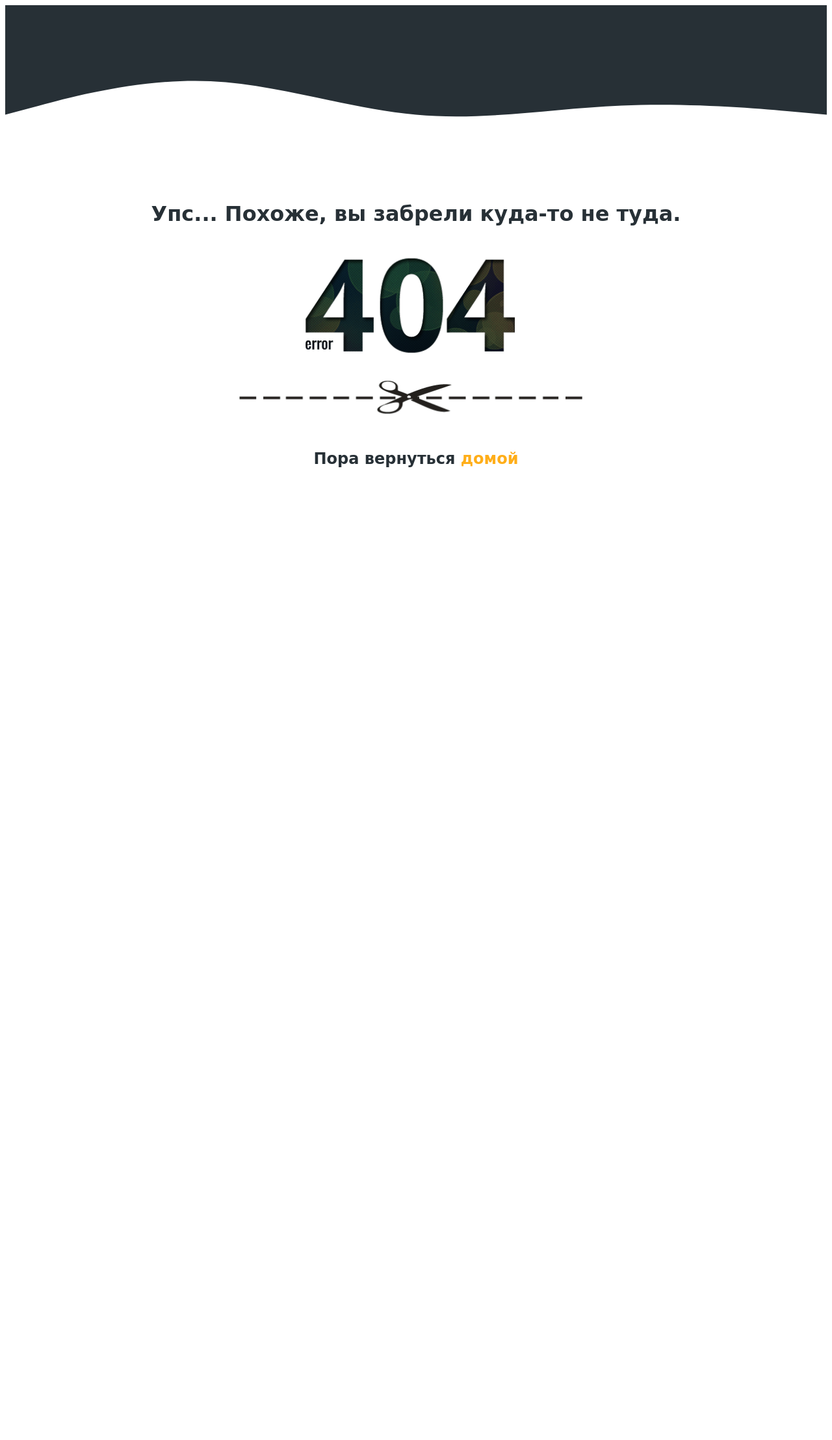
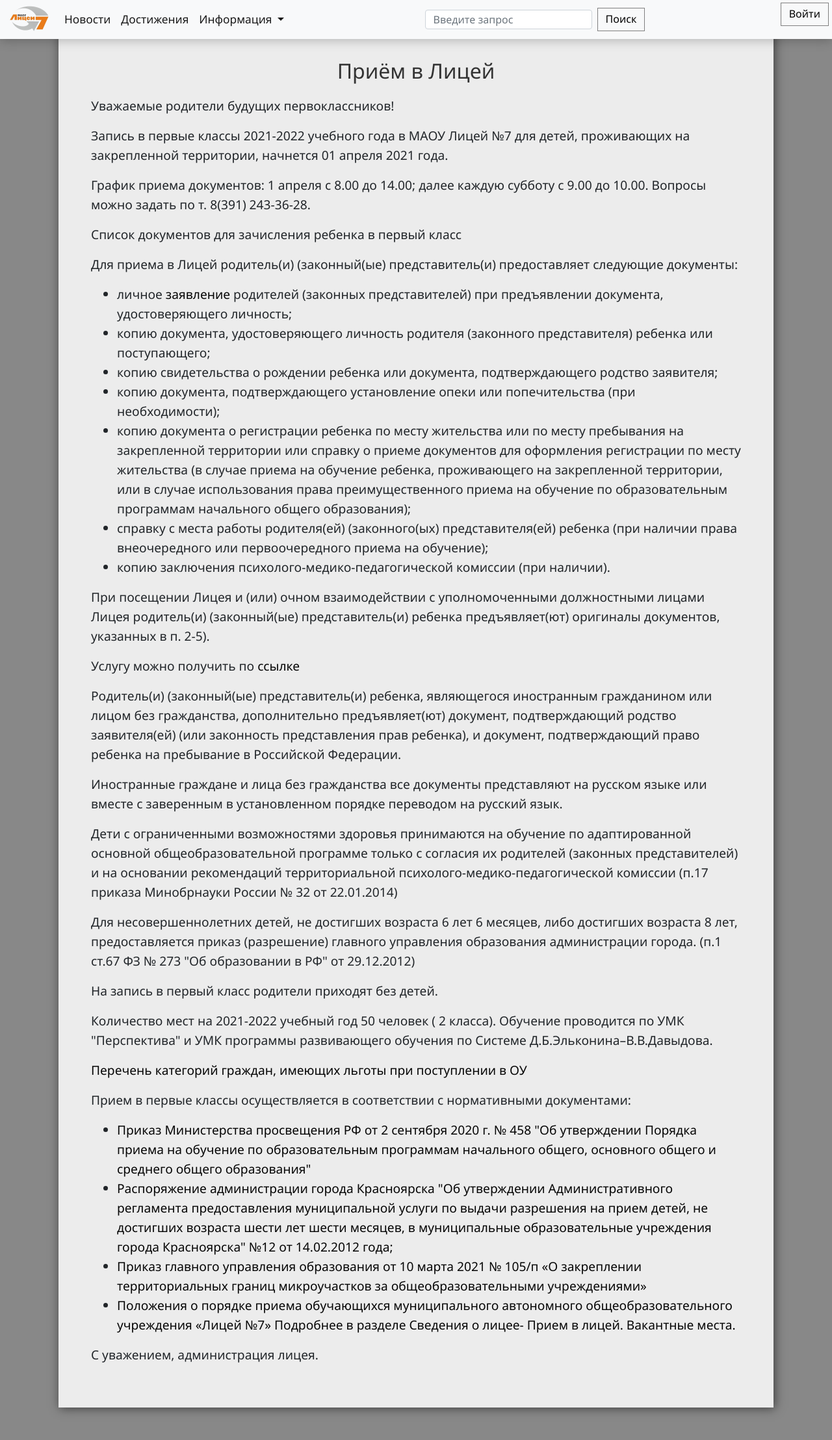
Before and after one commit to Massering/lyceum7, a Flask app: page /admission_to_lyceum in a window 1280 px wide. Shown: the whole page at 65% size. Before the commit the page ends 719 px from the top, so only its background shows below. Run offline with Flask 2, Linux system fonts and the light colour scheme; some libraries are stand-ins or nearby versions.

Commit message:
Страницы информации и их обработчики

```diff
--- a/app/static/css/style.css
+++ b/app/static/css/style.css
@@ -1,6 +1,13 @@
+html {
+}
+
 body {
     background-color: #888888;
     font-family: "Segoe UI";
+    font-size: 1.2em;
+
+	position: relative;
+	height: 100%;
 }
 
 form {
@@ -14,7 +21,11 @@
 nav {
     padding: 0px;
     min-height: 50px;
+
     background-color: #eeeefe;
+
+    font-size: 0.90em;
+
     box-shadow:0px 2px 16px 0px rgba(0,0,0,0.25);
     -webkit-box-shadow:0px 2px 16px 0px rgba(0,0,0,0.25);
     -moz-box-shadow:0px 2px 16px 0px rgba(0,0,0,0.25);
@@ -42,11 +53,11 @@
 
 .main {
     margin-top: -30px;
-    margin-bottom: 20px;
+    margin-bottom: 50px;
     padding: 50px;
     max-width: 1100px;
 
-    background-color: #e7e7e7;
+    background-color: #ececec;
 
     border: 0px solid gray;
     border-color: #333333;
@@ -102,10 +113,15 @@
 }
 
 a {
-    text-decoration: none;
+    text-decoration: none!important;
     white-space: nowrap;
     cursor: pointer;
     color: #050505;
+}
+
+.in_text {
+    font-weight: 550;
+    white-space: normal;
 }
 
 .dropdown-item {
@@ -125,18 +141,17 @@
 }
 
 p {
-    margin-bottom: 0px;
+    margin-bottom: 1rem;
 }
 
 h1 {
 }
 
 h2 {
-    color: #555555;
+    color: #333;
 }
 
 label {
-    font-size: 1.3em;
 }
 
 pre {
--- /dev/null
+++ b/app/templates/admission_to_lyceum.html
@@ -0,0 +1,103 @@
+{% extends "base.html" %}
+
+{% block content %}
+<form class="main">
+    {% block header %}
+    {% endblock %}
+    <div class="infoblock" style="line-height: 30px;">
+        <h2 style="margin-top: 10px; margin-bottom: 20px; text-align: center;">Приём в Лицей</h2>
+        <p>Уважаемые родители будущих первоклассников!</p>
+
+        <p>Запись в первые классы 2021-2022 учебного года в МАОУ Лицей №7 для детей, проживающих на закрепленной
+            территории, начнется 01 апреля 2021 года.</p>
+
+        <p>График приема документов: 1 апреля с 8.00 до 14.00; далее каждую субботу с 9.00 до 10.00. Вопросы можно
+            задать по т. 8(391) 243-36-28.</p>
+
+        <p>Список документов для зачисления ребенка в первый класс</p>
+
+        <p>Для приема в Лицей родитель(и) (законный(ые) представитель(и) предоставляет следующие документы:</p>
+        <ul>
+            <li>личное <a class="in_text" href="http://lyceum7.ru/control/files/63119.doc">заявление</a> родителей
+                (законных
+                представителей) при предъявлении документа, удостоверяющего
+                личность;
+            </li>
+            <li>копию документа, удостоверяющего личность родителя (законного представителя) ребенка или поступающего;
+            </li>
+            <li>копию свидетельства о рождении ребенка или документа, подтверждающего родство заявителя;</li>
+            <li>копию документа, подтверждающего установление опеки или попечительства (при необходимости);</li>
+            <li>копию документа о регистрации ребенка по месту жительства или по месту пребывания на закрепленной
+                территории или справку о приеме документов для оформления регистрации по месту жительства (в случае
+                приема на обучение ребенка, проживающего на закрепленной территории, или в случае использования права
+                преимущественного приема на обучение по образовательным программам начального общего образования);
+            </li>
+            <li>справку с места работы родителя(ей) (законного(ых) представителя(ей) ребенка (при наличии права
+                внеочередного или первоочередного приема на обучение);
+            </li>
+            <li>копию заключения психолого-медико-педагогической комиссии (при наличии).</li>
+        </ul>
+        <p>При посещении Лицея и (или) очном взаимодействии с уполномоченными должностными лицами Лицея родитель(и)
+            (законный(ые) представитель(и) ребенка предъявляет(ют) оригиналы документов, указанных в п. 2-5).</p>
+
+        <p>Услугу можно получить по <a class="in_text"
+                                       href="https://gosuslugi.krskstate.ru/service/2231?sub=980">ссылке</a></p>
+
+        <p>Родитель(и) (законный(ые) представитель(и) ребенка, являющегося иностранным гражданином или лицом без
+            гражданства, дополнительно предъявляет(ют) документ, подтверждающий родство заявителя(ей) (или законность
+            представления прав ребенка), и документ, подтверждающий право ребенка на пребывание в Российской
+            Федерации.</p>
+
+        <p>Иностранные граждане и лица без гражданства все документы представляют на русском языке или вместе с
+            заверенным
+            в установленном порядке переводом на русский язык.</p>
+
+        <p>Дети с ограниченными возможностями здоровья принимаются на обучение по адаптированной основной
+            общеобразовательной программе только с согласия их родителей (законных представителей) и на основании
+            рекомендаций территориальной психолого-медико-педагогической комиссии (п.17 приказа Минобрнауки России № 32
+            от
+            22.01.2014)</p>
+
+        <p>Для несовершеннолетних детей, не достигших возраста 6 лет 6 месяцев, либо достигших возраста 8 лет,
+            предоставляется приказ (разрешение) главного управления образования администрации города. (п.1 ст.67 ФЗ №
+            273
+            "Об образовании в РФ" от 29.12.2012)</p>
+
+        <p>На запись в первый класс родители приходят без детей.</p>
+
+        <p>Количество мест на 2021-2022 учебный год 50 человек ( 2 класса). Обучение проводится по УМК "Перспектива" и
+            УМК
+            программы развивающего обучения по Системе Д.Б.Эльконина–В.В.Давыдова.</p>
+
+        <p><a class="in_text" href="http://lyceum7.ru/control/files/273132.pdf">Перечень категорий граждан, имеющих
+            льготы при
+            поступлении в ОУ</a></p>
+        <p>Прием в первые классы осуществляется в соответствии с нормативными документами:</p>
+
+        <ul>
+            <li><a class="in_text" href="http://lyceum7.ru/control/files/232812.pdf">Приказ Министерства просвещения РФ
+                от 2 сентября 2020 г. № 458 "Об утверждении Порядка приема на
+                обучение по
+                образовательным программам начального общего, основного общего и среднего общего образования"</a>
+            </li>
+            <li><a class="in_text" href="http://lyceum7.ru/control/files/291928.pdf">Распоряжение администрации города
+                Красноярска "Об утверждении Административного регламента
+                предоставления
+                муниципальной услуги по выдачи разрешения на прием детей, не достигших возраста шести лет шести месяцев,
+                в муниципальные образовательные учреждения города Красноярска" №12 от 14.02.2012 года;
+            </a></li>
+            <li><a class="in_text" href="http://lyceum7.ru/control/files/16481.pdf">Приказ главного управления
+                образования от 10 марта 2021 № 105/п «О закреплении территориальных границ
+                микроучастков за общеобразовательными учреждениями»
+            </a></li>
+            <li><a class="in_text" href="http://lyceum7.ru/control/files/276831.pdf">Положения о порядке приема
+                обучающихся муниципального автономного общеобразовательного учреждения «Лицей
+                №7»
+                Подробнее в разделе Сведения о лицее- Прием в лицей. Вакантные места.
+            </a></li>
+        </ul>
+
+        <p>С уважением, администрация лицея.</p>
+    </div>
+</form>
+{% endblock %}
--- a/app/templates/base.html
+++ b/app/templates/base.html
@@ -15,7 +15,7 @@
           integrity="sha384-MCw98/SFnGE8fJT3GXwEOngsV7Zt27NXFoaoApmYm81iuXoPkFOJwJ8ERdknLPMO" crossorigin="anonymous">
     <link rel="stylesheet" type="text/css" href="/static/css/style.css"/>
 
-    <title>{{ title }}</title>
+    <title>{{ title }} - МАОУ Лицей №7</title>
 </head>
 <body>
 <header>
@@ -35,8 +35,8 @@
                         Информация
                     </a>
                     <div class="dropdown-menu" aria-labelledby="navbarDropdownMenuLink">
-                        <a class="dropdown-item" href="#">Приём в Лицей</a>
-                        <a class="dropdown-item" href="#">Специализированные классы</a>
+                        <a class="dropdown-item" href="/admission_to_lyceum">Приём в Лицей</a>
+                        <a class="dropdown-item" href="/specialized_classes">Специализированные классы</a>
                         <a class="dropdown-item" href="https://lyceum7.eljur.ru/" target="_blank">Электронный журнал</a>
                     </div>
                 </li>
@@ -70,5 +70,10 @@
 </header>
 <!-- Page content -->
 {% block content %}{% endblock %}
+<!--<footer class="navbar navbar-expand-lg navbar-light bg-light" style="align-text: center; justify-content: center!important;">-->
+<!--    <div class="footer fix p20all fontPO w100 box hide pr" style="text-align: -webkit-center; font-size: 0.9em; line-height: 40px">-->
+<!--        © Муниципальное автономное общеобразовательное учреждение "Лицей №7" г. Красноярска-->
+<!--    </div>-->
+<!--</footer>-->
 </body>
 </html>
--- a/app/views.py
+++ b/app/views.py
@@ -56,3 +56,19 @@
                               key=lambda i: i.creation_date, reverse=True),
     }
     return render_template('awards_page.html', **params)
+
+
+@app.route('/admission_to_lyceum')
+def admission_to_lyceum():
+    params = {
+        "title": "Прием в лицей",
+    }
+    return render_template('admission_to_lyceum.html', **params)
+
+
+@app.route('/specialized_classes')
+def specialized_classes():
+    params = {
+        "title": "Специализированные классы",
+    }
+    return render_template('specialized_classes.html', **params)
```
Also changed, not shown: app/templates/specialized_classes.html (added, +20 -0 lines).
